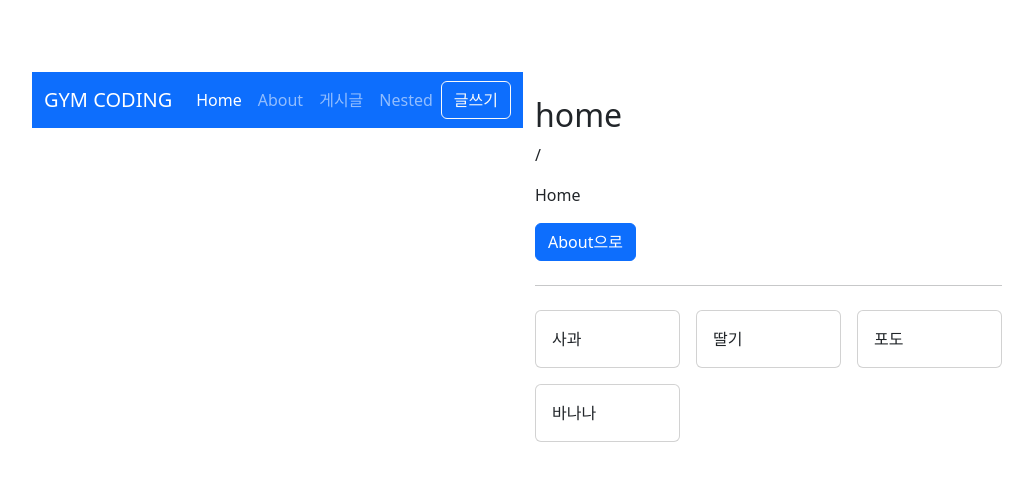
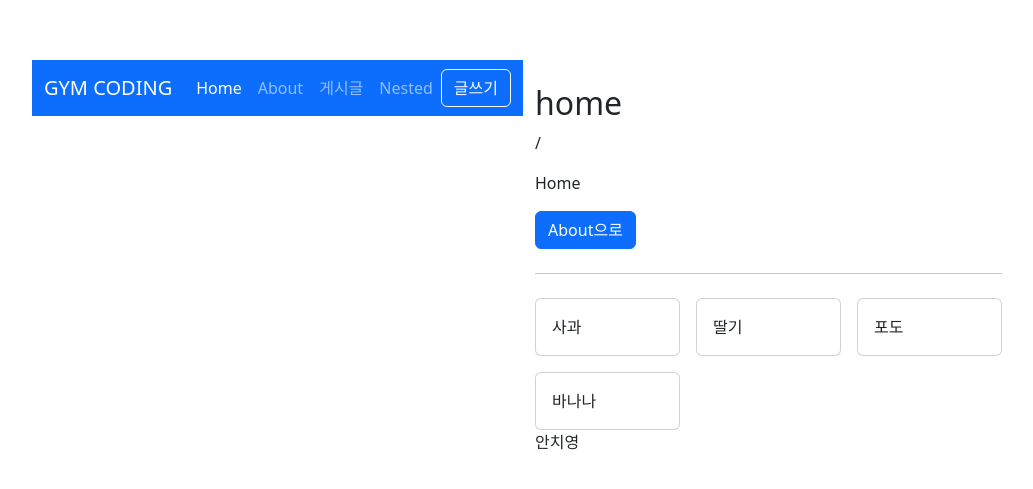
Before and after one commit to Returnmakdo/Vue3, a Vue app: page / in a window 1280 px wide. Shown: the part 131-620 px from the top of the page, without its empty margins (117-1150 px from the left). Built offline with nearby package versions, Linux system fonts and the light colour scheme.

Commit message:
plugin으로 전역으로 사용하기

```diff
--- /dev/null
+++ b/src/plugins/func.js
@@ -0,0 +1,5 @@
+function funcPlugins(app, options) {
+  console.log('funcPlugins');
+}
+
+export default funcPlugins;
--- /dev/null
+++ b/src/plugins/obj.js
@@ -0,0 +1,12 @@
+const objPlugins = {
+  install(app, options) {
+    console.log('objPlugins', app);
+    console.log('objPlugins', options);
+    // app.components() 전역 컴포넌트
+    // app.config.globalProperties 전역 애플리케이션 인스턴스에 속성 추가
+    // app.directive 커스텀 디렉티브
+    // app.provide 리소스
+  },
+};
+
+export default objPlugins;
--- /dev/null
+++ b/src/plugins/person.js
@@ -0,0 +1,13 @@
+export default {
+  install(app, options) {
+    const person = {
+      name: '치영',
+      say() {
+        alert(this.name);
+      },
+      ...options,
+    };
+    app.config.globalProperties.$person = person;
+    app.provide('person', person);
+  },
+};
--- a/src/views/HomeView.vue
+++ b/src/views/HomeView.vue
@@ -8,11 +8,13 @@
     <AppGrid :items="items" v-slot="{ item }">
       <AppCard>{{ item }}</AppCard>
     </AppGrid>
+    {{ person.name }}
+    {{ person.say() }}
   </div>
 </template>
 
 <script setup>
-import { ref } from 'vue';
+import { inject, ref } from 'vue';
 import { useRouter } from 'vue-router';
 import AppCard from '@/components/AppCard.vue';
 import AppGrid from '@/components/AppGrid.vue';
@@ -23,6 +25,8 @@ const goAboutPage = () => {
 };
 
 const items = ref(['사과', '딸기', '포도', '바나나']);
+
+const person = inject('person');
 </script>
 
 <style lang="scss" scoped></style>
```
Also changed, not shown: src/main.js (+10 -1 lines).
